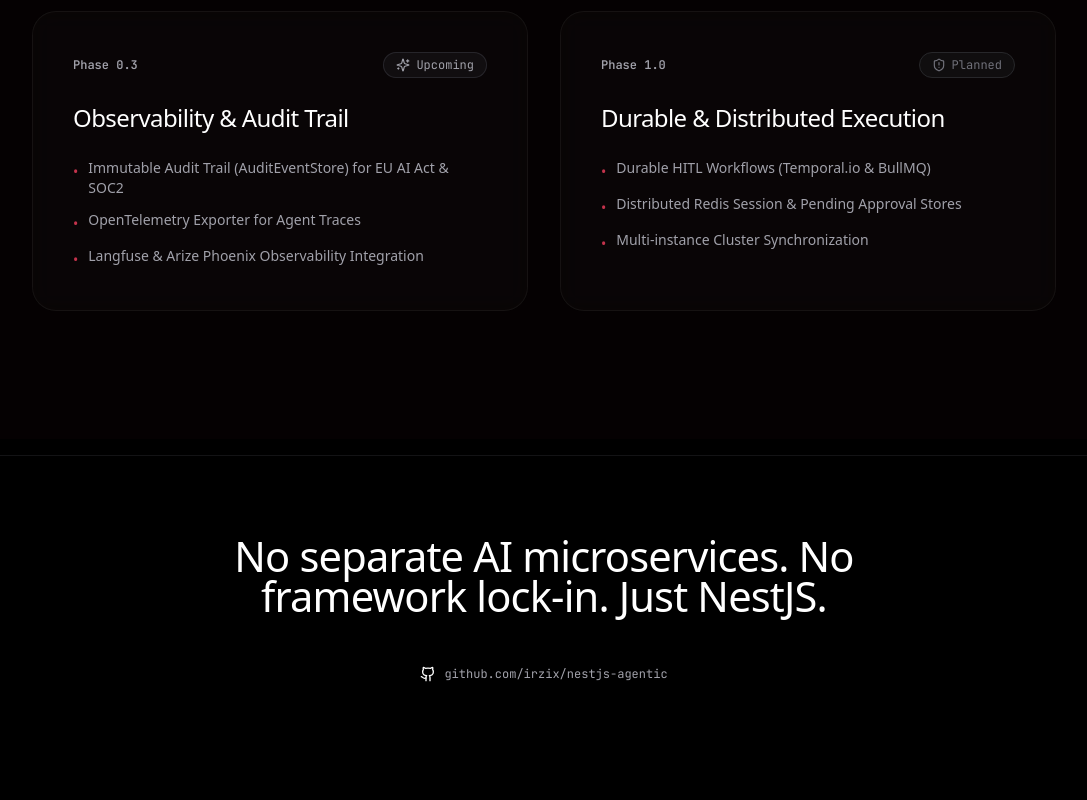
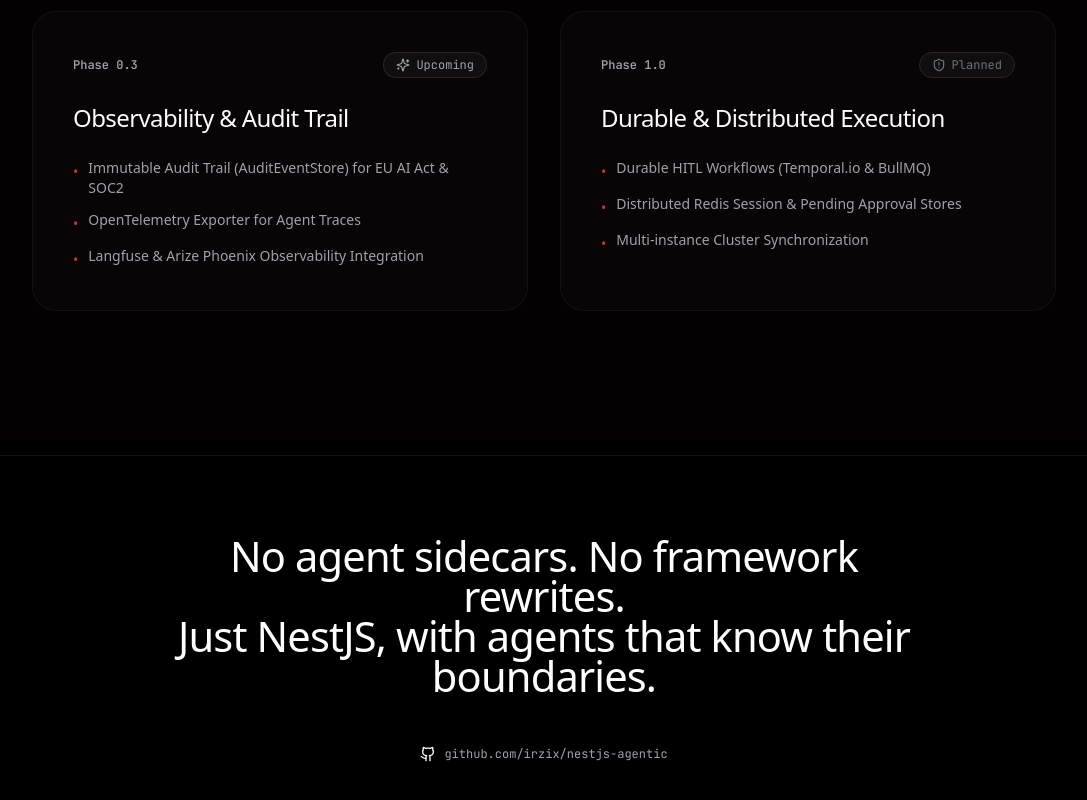
Before and after one commit to irzix/nestjs-agentic, a Next.js app in the folder apps/landing/: page / in a window 1280 px wide. Shown: the part 3795-4595 px from the top of the page, without its empty margins (96-1183 px from the left). Before the commit the page ends 4563 px from the top, so only its background shows below. Built offline with nearby package versions, Linux system fonts and the light colour scheme; no server answers.

Commit message:
feat(landing/footer): update punchline to emphasize agent boundaries, not just AI microservices

```diff
--- a/apps/landing/src/components/Footer.tsx
+++ b/apps/landing/src/components/Footer.tsx
@@ -17,7 +17,8 @@ export function Footer() {
           transition={{ duration: 0.8, ease: [0.16, 1, 0.3, 1] }}
           className="text-3xl sm:text-4xl lg:text-[2.6rem] font-normal tracking-[-0.02em] text-white leading-[1.28] font-sans"
         >
-          No separate AI microservices. No framework lock-in. Just NestJS.
+          No agent sidecars. No framework rewrites.<br />
+          Just NestJS, with agents that know their boundaries.
         </motion.h2>
 
         {/* ONLY GitHub Link */}
```
